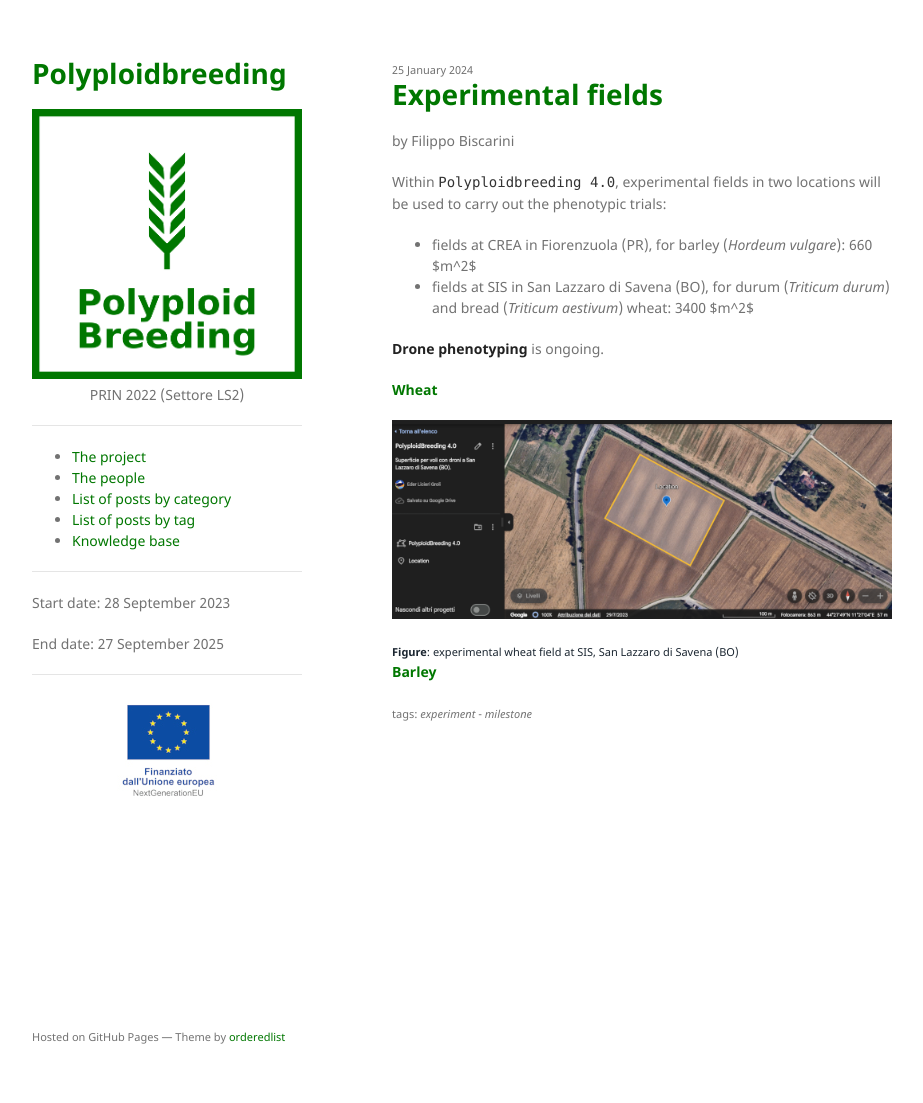
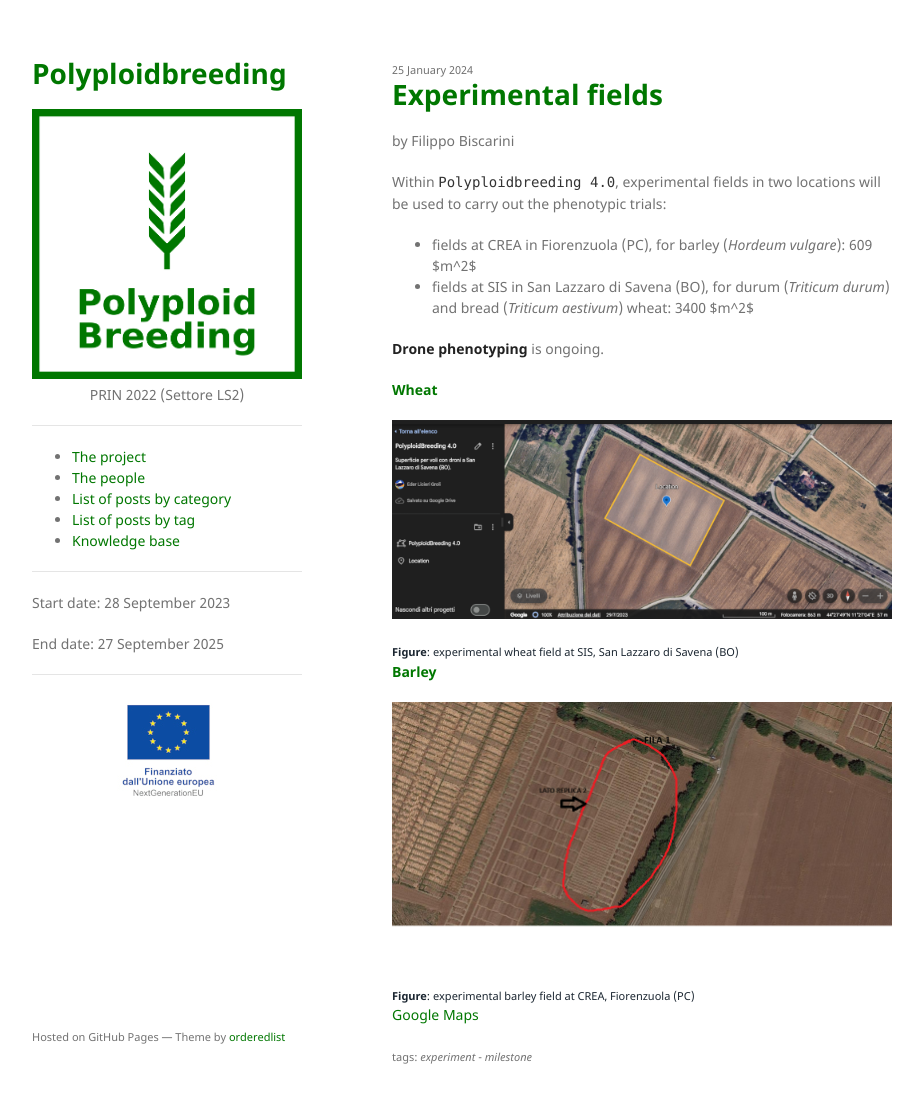
Before and after one commit to polyploidbreeding/polyploidbreeding.github.io, a Jekyll site: the page built from _posts/2024-01-25-fields.md, in a window 1280 px wide and 1116 px high. Shown: the top 1103 px of the window, without its empty margins (178-1101 px from the left). Built offline with Jekyll 4.4.1, drawn with Linux system fonts in a browser that asks for light colours.

Commit message:
added: barley field pic at CREA

```diff
--- a/_posts/2024-01-25-fields.md
+++ b/_posts/2024-01-25-fields.md
@@ -9,7 +9,7 @@ tags: ['experiment','milestone']
 
 Within `Polyploidbreeding 4.0`, experimental fields in two locations will be used to carry out the phenotypic trials:
 
-- fields at CREA in Fiorenzuola (PR), for barley (*Hordeum vulgare*): 660 $m^2$
+- fields at CREA in Fiorenzuola (PC), for barley (*Hordeum vulgare*): 609 $m^2$
 - fields at SIS in San Lazzaro di Savena (BO), for durum (*Triticum durum*) and bread (*Triticum aestivum*) wheat: 3400 $m^2$
 
 **Drone phenotyping** is ongoing.
@@ -20,3 +20,8 @@ Within `Polyploidbreeding 4.0`, experimental fields in two locations will be use
 <div class="caption"><b>Figure</b>: experimental wheat field at SIS, San Lazzaro di Savena (BO)</div>
 
 #### Barley
+
+<a href="/assets/img/posts/barley_field.png"><img src="/assets/img/posts/barley_field.png" alt="Fiorenzuola"></a>
+<div class="caption"><b>Figure</b>: experimental barley field at CREA, Fiorenzuola (PC)</div>
+
+[Google Maps](https://www.google.com/maps/@44.9244859,9.891036,202m/data=!3m1!1e3?authuser=0&entry=ttu)
```
Also changed, not shown: assets/img/posts/barley_field.png (added).
